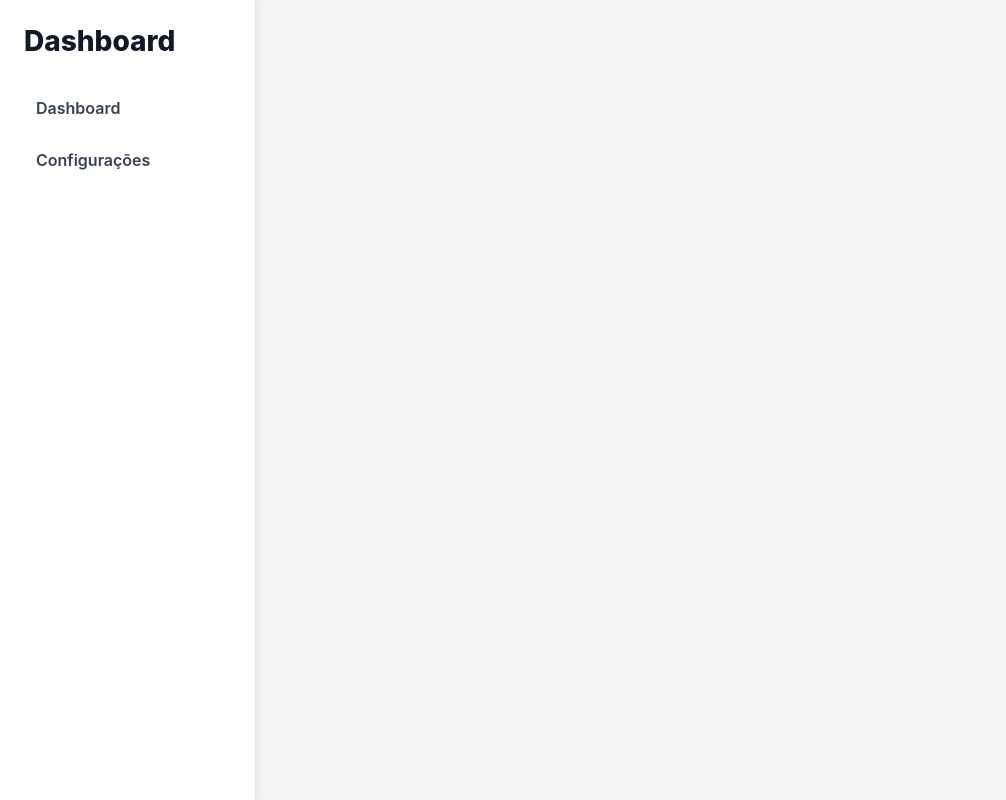
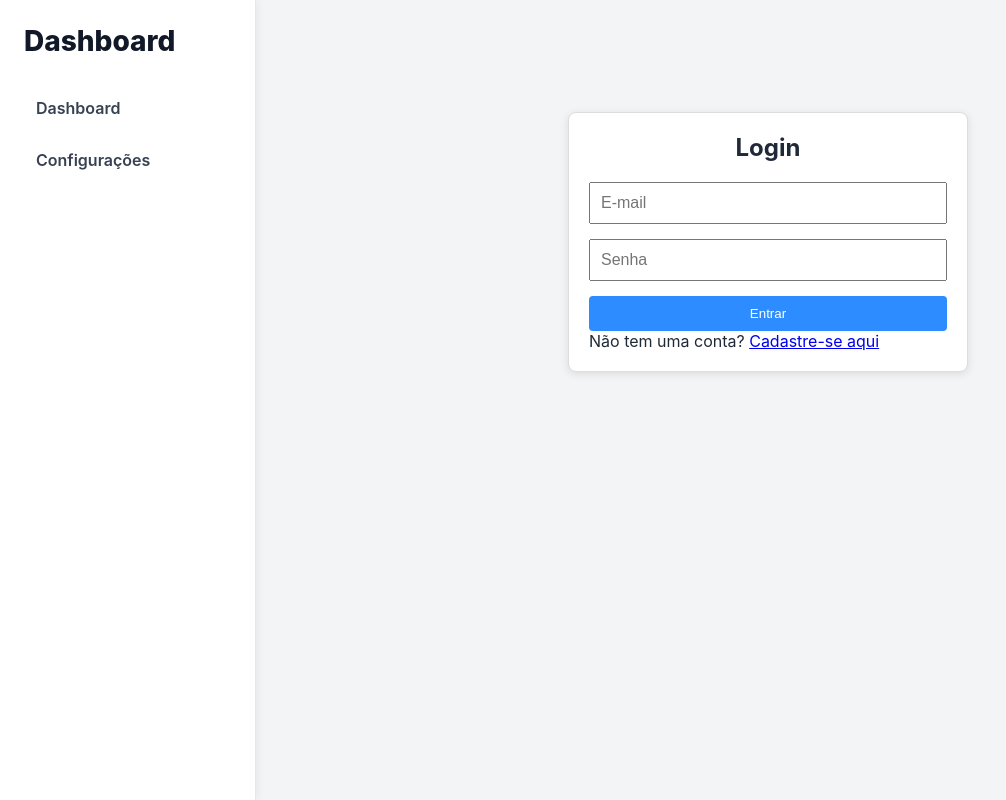
Before and after one commit to eduardo20694/meuplanejador, a React (Vite) app: page /login in a window 1280 px wide. Shown: the whole page, without its empty margins (0-1006 px from the left). Built offline with nearby package versions, Linux system fonts and the light colour scheme.

Commit message:
Atualizando rotas para logar e registro

```diff
--- a/src/main.jsx
+++ b/src/main.jsx
@@ -1,17 +1,46 @@
 import React from "react";
 import ReactDOM from "react-dom/client";
-import { BrowserRouter, Routes, Route } from "react-router-dom";
+import { BrowserRouter, Routes, Route, Navigate } from "react-router-dom";
 import App from "./App.jsx";
 import Dashboard from "./pages/Dashboard.jsx";
 import Settings from "./pages/Settings.jsx";
+import Login from "./pages/Login.jsx";
+import Register from "./pages/Register.jsx";
 import "./styles/global.css";
+
+function PrivateRoute({ children }) {
+  const token = localStorage.getItem("token");
+  return token ? children : <Navigate to="/login" replace />;
+}
 
 ReactDOM.createRoot(document.getElementById("root")).render(
   <BrowserRouter>
     <App>
       <Routes>
-        <Route path="/" element={<Dashboard />} />
-        <Route path="/settings" element={<Settings />} />
+        {/* Rota raiz redireciona para /login */}
+        <Route path="/" element={<Navigate to="/login" replace />} />
+
+        {/* Rotas públicas */}
+        <Route path="/login" element={<Login />} />
+        <Route path="/register" element={<Register />} />
+
+        {/* Rotas privadas */}
+        <Route
+          path="/dashboard"
+          element={
+            <PrivateRoute>
+              <Dashboard />
+            </PrivateRoute>
+          }
+        />
+        <Route
+          path="/settings"
+          element={
+            <PrivateRoute>
+              <Settings />
+            </PrivateRoute>
+          }
+        />
       </Routes>
     </App>
   </BrowserRouter>
--- /dev/null
+++ b/src/pages/login.jsx
@@ -0,0 +1,65 @@
+import { useState } from "react";
+import { useNavigate, Link } from "react-router-dom";
+import "../styles/login.css";
+
+export default function Login() {
+  const navigate = useNavigate();
+  const [email, setEmail] = useState("");
+  const [senha, setSenha] = useState("");
+  const [erro, setErro] = useState("");
+
+  const handleLogin = async (e) => {
+    e.preventDefault();
+    setErro("");
+
+    try {
+      const response = await fetch("https://apirest-production-b815.up.railway.app/api/auth/login", {
+        method: "POST",
+        headers: {
+          "Content-Type": "application/json"
+        },
+        body: JSON.stringify({ email, senha })
+      });
+
+      const data = await response.json();
+
+      if (!response.ok) {
+        setErro(data.error || "Erro ao fazer login");
+        return;
+      }
+
+      localStorage.setItem("token", data.token);
+      navigate("/dashboard");
+    } catch (err) {
+      setErro("Erro na requisição");
+    }
+  };
+
+  return (
+    <div className="login-container">
+      <h2>Login</h2>
+      <form onSubmit={handleLogin}>
+        <input
+          type="email"
+          placeholder="E-mail"
+          value={email}
+          onChange={(e) => setEmail(e.target.value)}
+          required
+        />
+        <input
+          type="password"
+          placeholder="Senha"
+          value={senha}
+          onChange={(e) => setSenha(e.target.value)}
+          required
+        />
+        <button type="submit">Entrar</button>
+      </form>
+      {erro && <p className="erro">{erro}</p>}
+
+      <p>
+        Não tem uma conta? <Link to="/register">Cadastre-se aqui</Link>
+      </p>
+    </div>
+  );
+}
--- /dev/null
+++ b/src/pages/register.jsx
@@ -0,0 +1,74 @@
+import { useState } from "react";
+import { useNavigate } from "react-router-dom";
+import "../styles/login.css"; // Pode usar o mesmo estilo do login
+
+export default function Register() {
+  const navigate = useNavigate();
+  const [nome, setNome] = useState("");
+  const [email, setEmail] = useState("");
+  const [senha, setSenha] = useState("");
+  const [erro, setErro] = useState("");
+  const [sucesso, setSucesso] = useState("");
+
+  const handleRegister = async (e) => {
+    e.preventDefault();
+    setErro("");
+    setSucesso("");
+
+    try {
+      const response = await fetch("https://apirest-production-b815.up.railway.app/api/auth/register", {
+        method: "POST",
+        headers: {
+          "Content-Type": "application/json",
+        },
+        body: JSON.stringify({ nome, email, senha }),
+      });
+
+      const data = await response.json();
+
+      if (!response.ok) {
+        setErro(data.error || "Erro ao cadastrar");
+        return;
+      }
+
+      setSucesso("Cadastro realizado com sucesso! Você será redirecionado para login.");
+      setTimeout(() => {
+        navigate("/login");
+      }, 2000);
+    } catch (err) {
+      setErro("Erro na requisição");
+    }
+  };
+
+  return (
+    <div className="login-container">
+      <h2>Cadastro</h2>
+      <form onSubmit={handleRegister}>
+        <input
+          type="text"
+          placeholder="Nome"
+          value={nome}
+          onChange={(e) => setNome(e.target.value)}
+          required
+        />
+        <input
+          type="email"
+          placeholder="E-mail"
+          value={email}
+          onChange={(e) => setEmail(e.target.value)}
+          required
+        />
+        <input
+          type="password"
+          placeholder="Senha"
+          value={senha}
+          onChange={(e) => setSenha(e.target.value)}
+          required
+        />
+        <button type="submit">Cadastrar</button>
+      </form>
+      {erro && <p className="erro">{erro}</p>}
+      {sucesso && <p className="sucesso">{sucesso}</p>}
+    </div>
+  );
+}
--- /dev/null
+++ b/src/styles/login.css
@@ -0,0 +1,40 @@
+.login-container {
+  max-width: 400px;
+  margin: 80px auto;
+  padding: 20px;
+  border: 1px solid #ddd;
+  border-radius: 8px;
+  background: #fff;
+  box-shadow: 0 2px 8px rgba(0,0,0,0.1);
+}
+
+.login-container h2 {
+  text-align: center;
+  margin-bottom: 20px;
+}
+
+.login-container form {
+  display: flex;
+  flex-direction: column;
+}
+
+.login-container input {
+  margin-bottom: 15px;
+  padding: 10px;
+  font-size: 16px;
+}
+
+.login-container button {
+  padding: 10px;
+  background: #2d8cff;
+  color: white;
+  border: none;
+  cursor: pointer;
+  border-radius: 4px;
+}
+
+.erro {
+  color: red;
+  text-align: center;
+  margin-top: 10px;
+}
```
